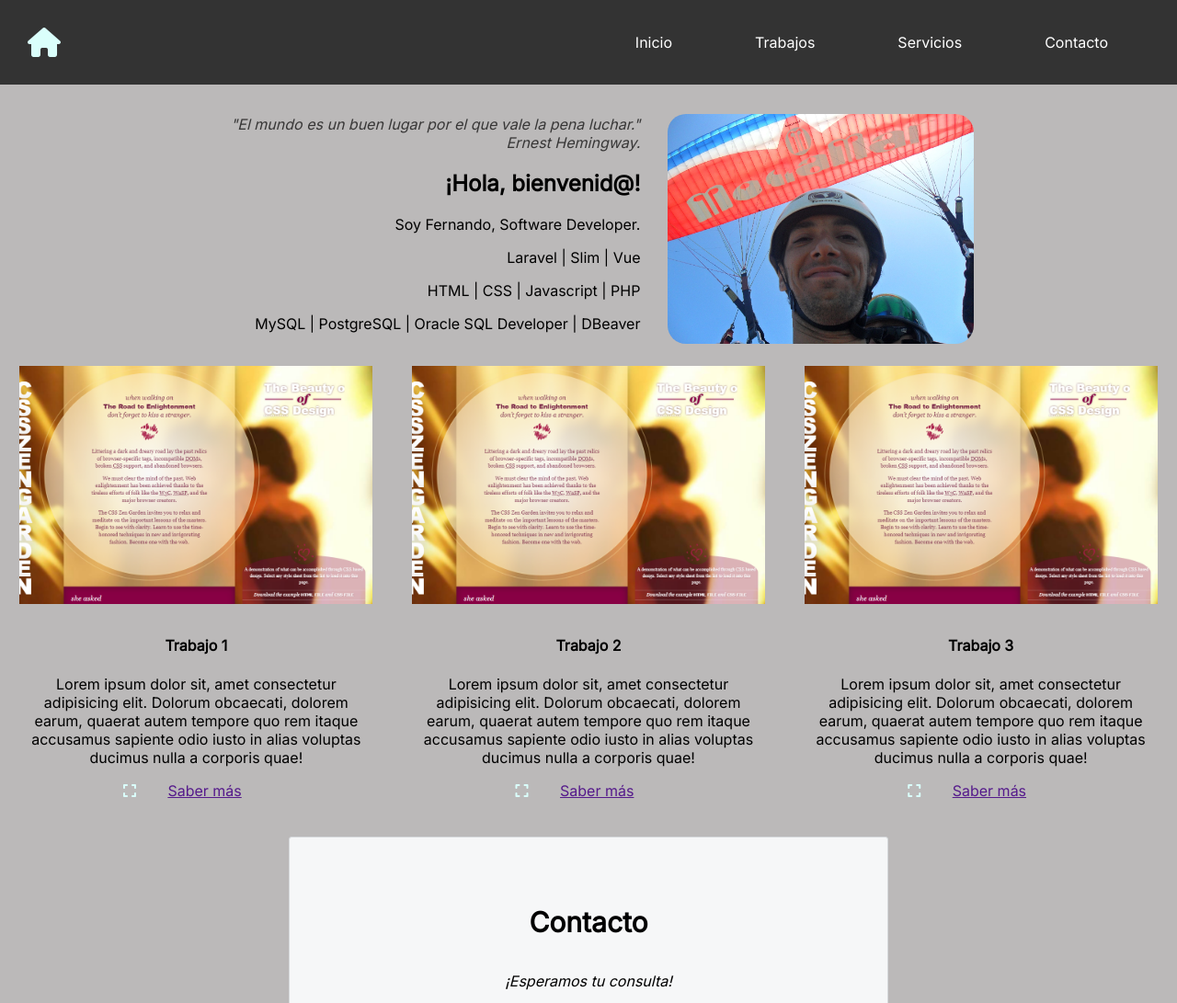
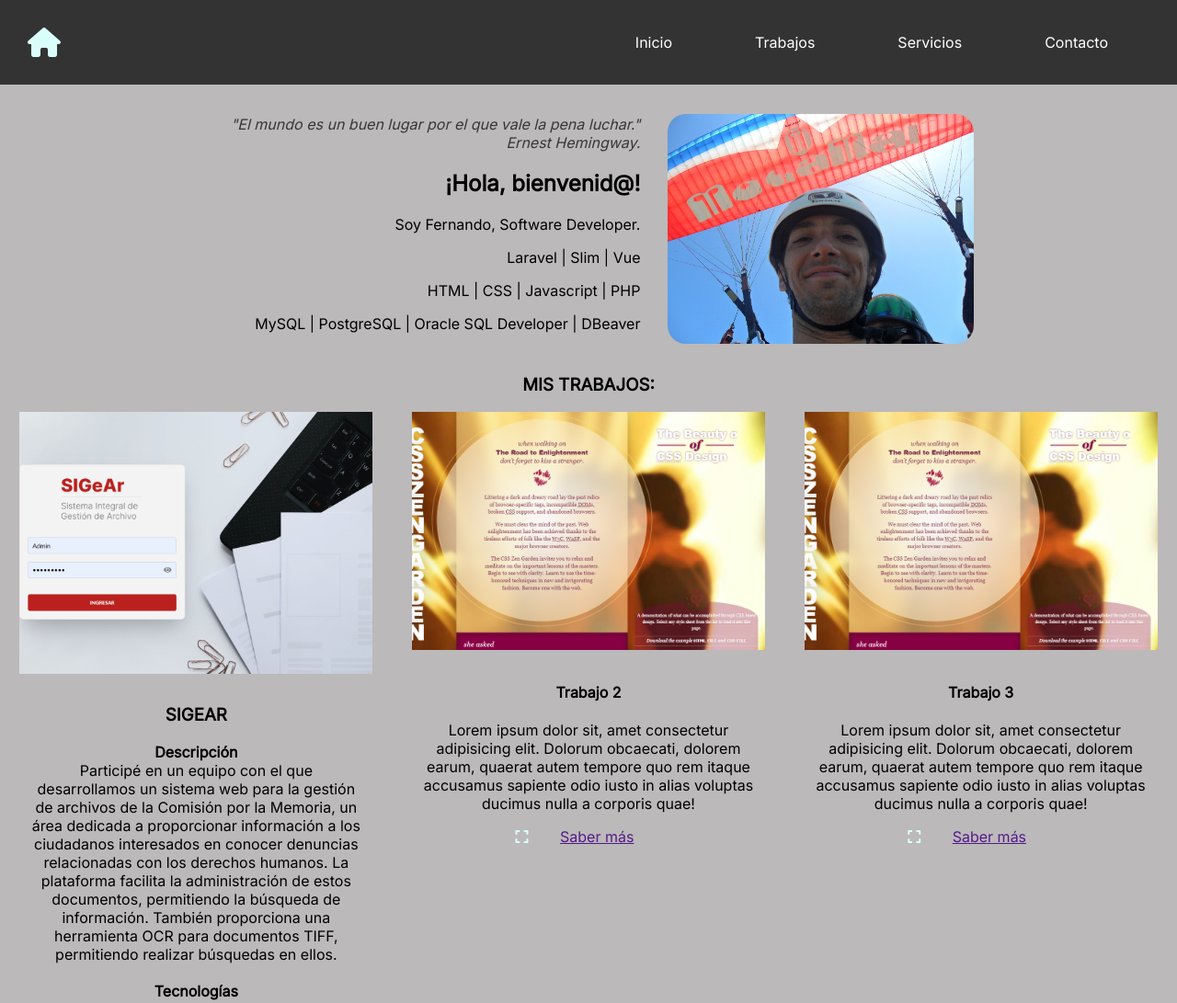
Before and after one commit to ferjosegonza/miprimerapagina, a plain HTML site: page index.html in a window 1280 px wide. Shown: the top 1091 px of the page at 92% size. Drawn offline with Linux system fonts and the light colour scheme.

Commit message:
agregar trabajo sigear

```diff
--- a/index.html
+++ b/index.html
@@ -43,15 +43,23 @@
                     <img src="img/fer perfil parapente 410 KB.JPG" alt="imagen personal"><br>
                 </div>
             </section>
+            <section class="seccion-2" id="seccion-2">
+                <div>
+                    <h3>MIS TRABAJOS:</h3>
+                </div>
+            </section>
             <section class="seccion-3" id="seccion-3">
                 <div class="tarjeta-trabajo">
                     <div class="trabajos-imagen">
-                        <img src="img/trabajo.png" alt="imagen trabajos">
+                        <img src="img/imagen sigear 532x395.png" alt="imagen sigear">
                     </div>
                     <div class="trabajos-texto">
-                        <h4>Trabajo 1</h4>
-                        <p class="parrafo-trabajos">Lorem ipsum dolor sit, amet consectetur adipisicing elit. Dolorum obcaecati, dolorem earum, quaerat autem tempore quo rem itaque accusamus sapiente odio iusto in alias voluptas ducimus nulla a corporis quae!</p>
-                        <i class="fa-solid fa-expand" style="color: #dafffb;"></i> <a href="">Saber más</a>
+                        <h3>SIGEAR</h3>
+                        <p class="parrafo-trabajos"><b>Descripción</b><br>
+                            Participé en un equipo con el que desarrollamos un sistema web para la gestión de archivos de la Comisión por la Memoria, un área dedicada a proporcionar información a los ciudadanos interesados en conocer denuncias relacionadas con los derechos humanos. La plataforma facilita la administración de estos documentos, permitiendo la búsqueda de información. También proporciona una herramienta OCR para documentos TIFF, permitiendo realizar búsquedas en ellos.
+                            <br><br>
+                            <b>Tecnologías</b><br>
+                            Se eligieron Slim Framework, plantillas Twig y una base de datos PostgreSQL para gestionar todo el sistema web de la Comisión por la Memoria. Slim Framework, al ser un microframework, proporciona una estructura liviana y eficiente para construir aplicaciones web. Se utiliza la plantilla Twig por su simplicidad y flexibilidad en la creación de vistas y plantillas. PostgreSQL, un sólido sistema de gestión de bases de datos relacionales, se utiliza para un almacenamiento y recuperación eficientes de datos.</p>
                     </div>
                 </div>
                 <div class="tarjeta-trabajo">
```
Also changed, not shown: img/imagen sigear 532x395.png (added).
